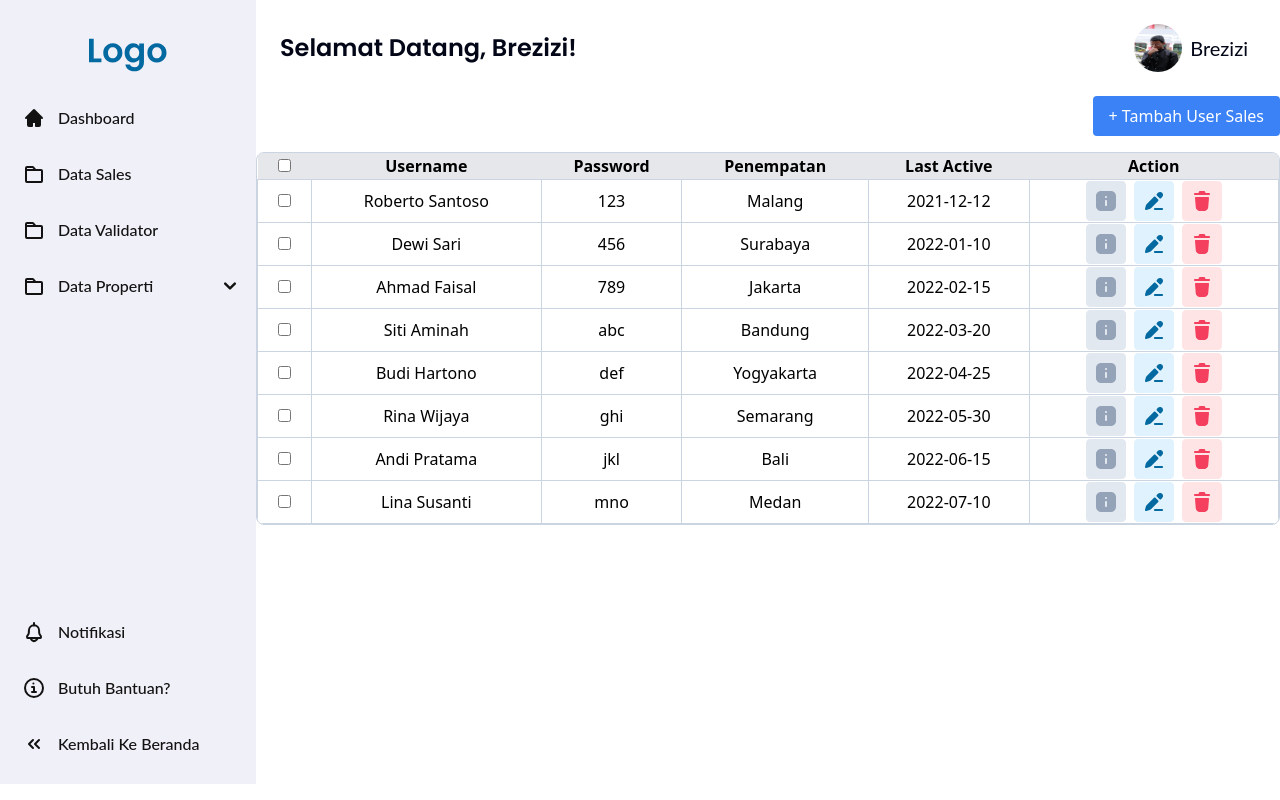
After one commit to NaufalArkananta/OLM, a Laravel app: page /admin/owner/data-validator in a window 1280 px wide. The commit adds this page. Run offline with Laravel 12, Linux system fonts and the light colour scheme; style sheets or scripts are compiled from the project's sources; some web fonts are replaced.

Commit message:
feat: add owner management views and controllers, implement data handling for sales and validators

```diff
--- /dev/null
+++ b/app/Http/Controllers/validatorController.php
@@ -0,0 +1,89 @@
+<?php
+
+namespace App\Http\Controllers;
+
+use Illuminate\Http\Request;
+
+class validatorController extends Controller
+{
+    public function index()
+    {
+        $data_property = [
+            [
+                "id" => 1,
+                "username" => "Roberto Santoso",
+                "password" => "123",
+                "penempatan" => "Malang",
+                "last_active" => "2021-12-12",
+            ],
+            [
+                "id" => 2,
+                "username" => "Dewi Sari",
+                "password" => "456",
+                "penempatan" => "Surabaya",
+                "last_active" => "2022-01-10",
+            ],
+            [
+                "id" => 3,
+                "username" => "Ahmad Faisal",
+                "password" => "789",
+                "penempatan" => "Jakarta",
+                "last_active" => "2022-02-15",
+            ],
+            [
+                "id" => 4,
+                "username" => "Siti Aminah",
+                "password" => "abc",
+                "penempatan" => "Bandung",
+                "last_active" => "2022-03-20",
+            ],
+            [
+                "id" => 5,
+                "username" => "Budi Hartono",
+                "password" => "def",
+                "penempatan" => "Yogyakarta",
+                "last_active" => "2022-04-25",
+            ],
+            [
+                "id" => 6,
+                "username" => "Rina Wijaya",
+                "password" => "ghi",
+                "penempatan" => "Semarang",
+                "last_active" => "2022-05-30",
+            ],
+            [
+                "id" => 7,
+                "username" => "Andi Pratama",
+                "password" => "jkl",
+                "penempatan" => "Bali",
+                "last_active" => "2022-06-15",
+            ],
+            [
+                "id" => 8,
+                "username" => "Lina Susanti",
+                "password" => "mno",
+                "penempatan" => "Medan",
+                "last_active" => "2022-07-10",
+            ]
+        ];
+
+        return view("admin.owner.data-validator", compact("data_property"));
+    }
+
+    public function edit($id)
+    {
+        // Edit logic here
+        return "Edit user with ID: $id";
+    }
+
+    public function destroy($id)
+    {
+        // Delete logic here
+        return "Delete user with ID: $id";
+    }
+
+    public function create()
+    {
+        return view("admin.owner.data-validator-create");
+    }
+}
--- a/resources/views/admin/owner/dashboard.blade.php
+++ b/resources/views/admin/owner/dashboard.blade.php
@@ -1,3 +1,3 @@
 <x-admin-layout>
-  <x-admin.dashboard></x-admin.dashboard>
+    <x-admin.dashboard></x-admin.dashboard>
 </x-admin-layout>
--- /dev/null
+++ b/resources/views/admin/owner/data-validator.blade.php
@@ -0,0 +1,103 @@
+<x-admin-layout>
+    <section class="w-full">
+        <!-- Add User Button -->
+        <div class="flex justify-end mb-4">
+            <a href="{{ route('admin.sales.create') }}"
+                class="bg-blue-500 text-white px-4 py-2 rounded hover:bg-blue-600">
+                + Tambah User Sales
+            </a>
+        </div>
+
+        <!-- Data Sales Table -->
+        <div class="overflow-x-auto border rounded-lg border-slate-300">
+
+            <table class="w-full text-center  ">
+                <thead>
+                    <tr class="bg-gray-200">
+                        <th><input type="checkbox" class="form-checkbox"></th>
+                        <th>Username</th>
+                        <th>Password</th>
+                        <th>Penempatan</th>
+                        <th>Last Active</th>
+                        <th>Action</th>
+                    </tr>
+                </thead>
+                <tbody class="border border-slate-300 ">
+                    @foreach ($data_property as $sale)
+                        <tr class="hover:bg-gray-100 border border-slate-300 items-center">
+                            <!-- Select Checkbox -->
+                            <td class="border border-slate-300 p-2">
+                                <input type="checkbox" class="form-checkbox">
+                            </td>
+
+                            <!-- User Data -->
+                            <td class="border border-slate-300">{{ $sale['username'] }}</td>
+                            <td class="border border-slate-300">{{ $sale['password'] }}</td>
+                            <td class="border border-slate-300">{{ $sale['penempatan'] }}</td>
+                            <td class="border border-slate-300">{{ $sale['last_active'] }}</td>
+
+                            <!-- Action Buttons -->
+                            <td class="flex justify-center gap-2">
+                                <button type="button" class="text-gray-500 hover:text-gray-700"
+                                    onclick="alert('User Info: {{ $sale['username'] }}')">
+                                    <svg width="40" height="40" viewBox="0 0 40 40" fill="none"
+                                        xmlns="http://www.w3.org/2000/svg">
+                                        <path
+                                            d="M0 4C0 1.79086 1.79086 0 4 0H36C38.2091 0 40 1.79086 40 4V36C40 38.2091 38.2091 40 36 40H4C1.79086 40 0 38.2091 0 36V4Z"
+                                            fill="#E2E8F0" />
+                                        <path fill-rule="evenodd" clip-rule="evenodd"
+                                            d="M15 10C12.2386 10 10 12.2386 10 15V25C10 27.7614 12.2386 30 15 30H25C27.7614 30 30 27.7614 30 25V15C30 12.2386 27.7614 10 25 10H15ZM20 15C19.4477 15 19 15.4477 19 16C19 16.5523 19.4477 17 20 17H20.01C20.5623 17 21.01 16.5523 21.01 16C21.01 15.4477 20.5623 15 20.01 15H20ZM21 20C21 19.4477 20.5523 19 20 19C19.4477 19 19 19.4477 19 20V24C19 24.5523 19.4477 25 20 25C20.5523 25 21 24.5523 21 24V20Z"
+                                            fill="#94A3B8" />
+                                    </svg>
+
+
+                                </button>
+                                <!-- Edit Button -->
+                                <a href="{{ route('admin.sales.edit', $sale['id']) }}"
+                                    class="text-blue-500 hover:text-blue-700">
+                                    <svg width="40" height="40" viewBox="0 0 40 40" fill="none"
+                                        xmlns="http://www.w3.org/2000/svg">
+                                        <path
+                                            d="M0 4C0 1.79086 1.79086 0 4 0H36C38.2091 0 40 1.79086 40 4V36C40 38.2091 38.2091 40 36 40H4C1.79086 40 0 38.2091 0 36V4Z"
+                                            fill="#E0F2FE" />
+                                        <path fill-rule="evenodd" clip-rule="evenodd"
+                                            d="M23.9088 11.8735C24.4681 11.3142 25.2267 11 26.0176 11C26.4093 11 26.7971 11.0771 27.1589 11.227C27.5208 11.3769 27.8496 11.5966 28.1265 11.8735C28.4034 12.1505 28.6231 12.4792 28.773 12.8411C28.9229 13.2029 29 13.5907 29 13.9824C29 14.374 28.9229 14.7619 28.773 15.1237C28.6231 15.4855 28.4034 15.8143 28.1265 16.0913L27.0231 17.1947C26.6326 17.5852 25.9994 17.5852 25.6089 17.1947L22.8054 14.3911C22.4148 14.0006 22.4148 13.3675 22.8054 12.9769L23.9088 11.8735ZM21.3911 15.8054C21.0006 15.4148 20.3675 15.4148 19.9769 15.8054L13.0109 22.7714C12.3701 23.4122 11.9155 24.2151 11.6957 25.0943L11.0299 27.7575C10.9447 28.0982 11.0445 28.4587 11.2929 28.7071C11.5413 28.9555 11.9018 29.0553 12.2426 28.9701L14.9057 28.3043C15.7849 28.0846 16.5878 27.63 17.2286 26.9892L24.1947 20.0231C24.5852 19.6326 24.5852 18.9994 24.1947 18.6089L21.3911 15.8054Z"
+                                            fill="#0369A1" />
+                                        <path fill-rule="evenodd" clip-rule="evenodd"
+                                            d="M20 28C20 27.4477 20.4477 27 21 27L28 27C28.5523 27 29 27.4477 29 28C29 28.5523 28.5523 29 28 29L21 29C20.4477 29 20 28.5523 20 28Z"
+                                            fill="#0369A1" />
+                                    </svg>
+
+
+                                </a>
+
+                                <!-- Delete Button -->
+                                <form action="{{ route('admin.sales.destroy', $sale['id']) }}" method="POST"
+                                    onsubmit="return confirm('Are you sure you want to delete this user?')">
+                                    @csrf
+                                    @method('DELETE')
+                                    <svg width="40" height="40" viewBox="0 0 40 40" fill="none"
+                                        xmlns="http://www.w3.org/2000/svg">
+                                        <path
+                                            d="M0 4C0 1.79086 1.79086 0 4 0H36C38.2091 0 40 1.79086 40 4V36C40 38.2091 38.2091 40 36 40H4C1.79086 40 0 38.2091 0 36V4Z"
+                                            fill="#FFE4E6" />
+                                        <path fill-rule="evenodd" clip-rule="evenodd"
+                                            d="M18.1111 10C17.3747 10 16.7778 10.597 16.7778 11.3333C16.7778 11.7015 16.4793 12 16.1111 12L16 12L13 12C12.4477 12 12 12.4477 12 13C12 13.5523 12.4477 14 13 14L16 14H16.1111L23.8873 14C23.8878 14 23.8884 14 23.8889 14H24L27 14C27.5523 14 28 13.5523 28 13C28 12.4477 27.5523 12 27 12H23.8881C23.5203 11.9996 23.2222 11.7013 23.2222 11.3333C23.2222 10.597 22.6253 10 21.8889 10H18.1111Z"
+                                            fill="#F43F5E" />
+                                        <path fill-rule="evenodd" clip-rule="evenodd"
+                                            d="M14 16C13.7204 16 13.4535 16.1171 13.2641 16.3229C13.0748 16.5287 12.9802 16.8044 13.0035 17.083L13.7742 26.3322C13.947 28.4054 15.68 30 17.7604 30H22.2396C24.32 30 26.053 28.4054 26.2258 26.3322L26.9965 17.083C27.0198 16.8044 26.9252 16.5287 26.7359 16.3229C26.5465 16.1171 26.2797 16 26 16H14Z"
+                                            fill="#F43F5E" />
+                                    </svg>
+
+                                </form>
+
+                                <!-- Info Button -->
+
+                            </td>
+                        </tr>
+                    @endforeach
+                </tbody>
+            </table>
+        </div>
+    </section>
+</x-admin-layout>
--- /dev/null
+++ b/resources/views/admin/owner/prop-add.blade.php
@@ -0,0 +1,3 @@
+<x-admin-layout>
+    <x-admin.owner.prop-tambah></x-admin.owner.prop-tambah>
+</x-admin-layout>
--- a/resources/views/components/owner-sidebar-items.blade.php
+++ b/resources/views/components/owner-sidebar-items.blade.php
@@ -1,6 +1,6 @@
 <ul class="h-full space-y-2" x-data="{ isOpen: false }">
     <li>
-    <a href="#"
+        <a href="/admin/owner/dashboard"
             class="flex items-center px-2.5 py-3 font-medium text-black duration-200 rounded-lg hover:text-white hover:bg-sky-400 group">
             <svg class="w-6 h-6 text-black transition duration-200 group-hover:text-white" aria-hidden="true"
                 xmlns="http://www.w3.org/2000/svg" width="24" height="24" fill="currentColor" viewBox="0 0 24 24">
@@ -12,7 +12,7 @@
         </a>
     </li>
     <li>
-    <a href="#"
+        <a href="/admin/owner/data-sales"
             class="flex items-center px-2.5 py-3 font-medium text-black duration-200 rounded-lg hover:text-white hover:bg-sky-400 group">
             <svg class="w-6 h-6 text-black transition duration-200 group-hover:text-white" aria-hidden="true"
                 xmlns="http://www.w3.org/2000/svg" width="24" height="24" fill="none" viewBox="0 0 24 24">
@@ -23,7 +23,7 @@
         </a>
     </li>
     <li>
-    <a href="#"
+        <a href="/admin/owner/data-validator"
             class="flex items-center px-2.5 py-3 font-medium text-black duration-200 rounded-lg hover:text-white hover:bg-sky-400 group">
             <svg class="w-6 h-6 text-black transition duration-200 group-hover:text-white" aria-hidden="true"
                 xmlns="http://www.w3.org/2000/svg" width="24" height="24" fill="none" viewBox="0 0 24 24">
@@ -44,7 +44,8 @@
             <span class="text-left ms-3 rtl:text-right whitespace-nowrap">Data Properti</span>
             <svg class="absolute w-3 h-3 right-2" aria-hidden="true" xmlns="http://www.w3.org/2000/svg" fill="none"
                 viewBox="0 0 10 6">
-        <path stroke="currentColor" stroke-linecap="round" stroke-linejoin="round" stroke-width="2" d="m1 1 4 4 4-4" />
+                <path stroke="currentColor" stroke-linecap="round" stroke-linejoin="round" stroke-width="2"
+                    d="m1 1 4 4 4-4" />
             </svg>
         </a>
     </li>
--- a/resources/views/verification.blade.php
+++ b/resources/views/verification.blade.php
@@ -11,7 +11,8 @@
                         <h1 class="text-4xl font-semibold text-gray-900">
                             Verifikasi Akun Sekarang
                         </h1>
-            <p class="text-xl font-normal text-slate-600">Masukkan kode verifikasi yang telah dikirimkan ke Nomor
+                        <p class="text-xl font-normal text-slate-600">Masukkan kode verifikasi yang telah dikirimkan ke
+                            Nomor
                             Whatsapp</p>
                     </div>
                     <form class="space-y-4 md:space-y-6" action="#">
--- a/routes/web.php
+++ b/routes/web.php
@@ -1,8 +1,9 @@
 <?php
 use App\Http\Controllers\AgenController;
 use App\Http\Controllers\HomeController;
+use App\Http\Controllers\ownerController;
 use App\Http\Controllers\propertiController;
-
+use App\Http\Controllers\validatorController;
 use Illuminate\Support\Facades\Route;
 
 Route::get('/', function () {
@@ -55,3 +56,16 @@ Route::get('/properti/{id}', [propertiController::class, 'detail'])->name('prope
 Route::get('/admin/agen/prop/active', [agenController::class, 'index']);
 Route::get('/admin/agen/prop/not-valid', [agenController::class, 'secondary']);
 Route::get('/admin/agen/prop/selled', [agenController::class, 'third']);
+Route::prefix('admin/owner')->group(function () {
+    Route::get('/data-sales', [ownerController::class, 'index'])->name('admin.sales.index');
+    Route::get('/data-sales/{id}/edit', [ownerController::class, 'edit'])->name('admin.sales.edit');
+    Route::delete('/data-sales/{id}', [ownerController::class, 'destroy'])->name('admin.sales.destroy');
+    Route::get('/data-sales/create', [OwnerController::class, 'create'])->name('admin.sales.create');
+});
+
+Route::prefix('admin/owner')->group(function () {
+    Route::get('/data-validator', [validatorController::class, 'index'])->name('admin.validator.index');
+    Route::get('/data-validator/{id}/edit', [validatorController::class, 'edit'])->name('admin.validator.edit');
+    Route::delete('/data-validator/{id}', [validatorController::class, 'destroy'])->name('admin.validator.destroy');
+    Route::get('/data-validator/create', [validatorController::class, 'create'])->name('admin.validator.create');
+});
```
Also changed, not shown: app/Http/Controllers/ownerController.php (added, +54 -0 lines), resources/views/admin/owner/data-sales.blade.php (added, +103 -0 lines), resources/views/register.blade.php (+21 -8 lines), public/img/Delete_rectangle.svg (added), public/img/Edit_rectangle_1.svg (added), public/img/icon_edit.png (added), public/img/info_rectangle.svg (added), resources/views/components/admin/owner/prop-tambah.blade.php (added). Lines whose indentation alone changed are shown as unchanged.
